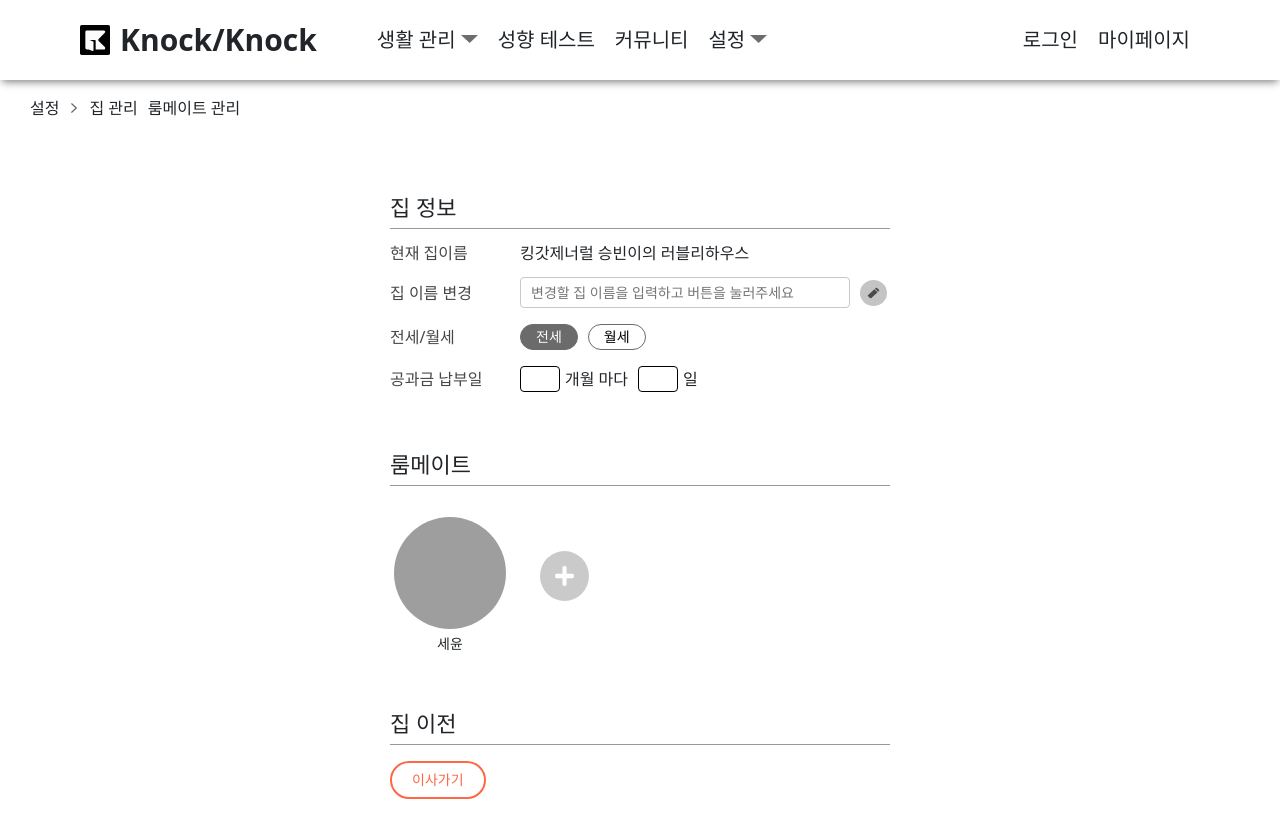
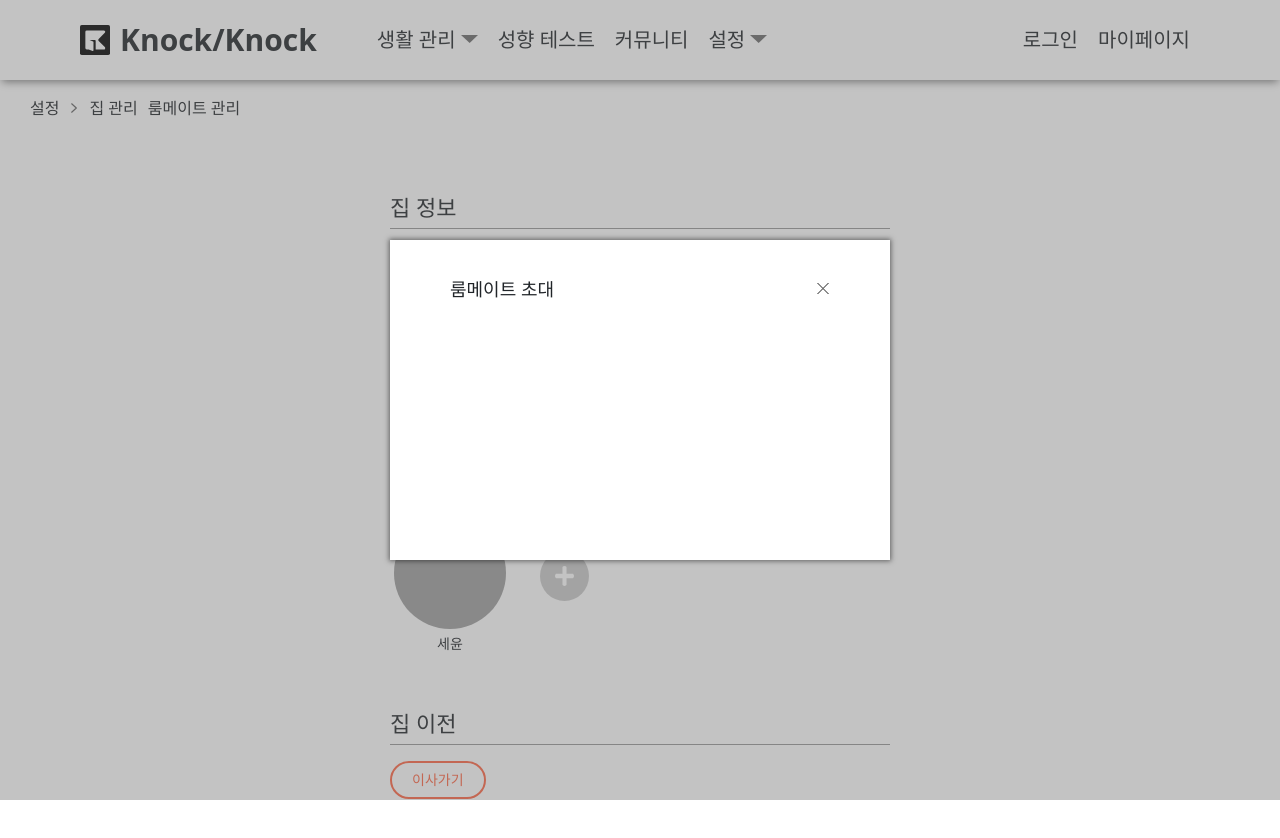
Before and after one commit to piro16knockknock/knockknock_react, a React (Create React App) app: page /setting/myhome_detail in a window 1280 px wide. Shown: the top 838 px of the page. Built offline with nearby package versions, Linux system fonts and the light colour scheme; grey boxes are pictures that could not be loaded; a web font is replaced by a local one.

Commit message:
[REFACTOR] useModal hook 분리

```diff
--- /dev/null
+++ b/src/components/setting/modal-search.jsx
@@ -0,0 +1,27 @@
+import React, { forwardRef } from "react";
+import { ICONS } from "lib/assets";
+import styles from "styles/setting/modal-search.module.css";
+import Modal from "components/modal";
+const ModalHeader = ({ setShow }) => {
+  return (
+    <>
+      <span>룸메이트 초대</span>
+      <img onClick={() => setShow(false)} src={ICONS.CLOSE} alt="close" />
+    </>
+  );
+};
+const ModalSearch = forwardRef(({ data, show = true, setShow }, ref) => {
+  return (
+    <>
+      {show && (
+        <Modal
+          header={<ModalHeader setShow={setShow} />}
+          ref={ref}
+          height="40%"
+        />
+      )}
+    </>
+  );
+});
+
+export default ModalSearch;
--- a/src/components/setting/roommate-carousel.jsx
+++ b/src/components/setting/roommate-carousel.jsx
@@ -3,13 +3,16 @@ import ModalBtn from "components/setting/modal-btn";
 import { ICONS } from "lib/assets";
 import Modal from "components/setting/modal-profile";
 import styles from "styles/setting/roommate_list.module.css";
+import modalBtn from "styles/setting/modal-btn.module.css";
+import useModal from "hook/useModal";
 
 const RoommateCarousel = ({ datas }) => {
   const carouselRef = useRef();
   const [index, setIndex] = useState(0);
-
+  const { modalShow, modal, setModalShow, handleCloseModal } = useModal({
+    className: modalBtn[`button`],
+  });
   const [margin, setMargin] = useState(0);
-  const [modalShow, setModalShow] = useState(false);
   const handleLeft = () => {
     setIndex((p) => p - 1);
     if (index === 0) {
@@ -23,21 +26,6 @@ const RoommateCarousel = ({ datas }) => {
       return;
     }
     setMargin((p) => p - 27);
-  };
-
-  const modal = useRef();
-  const openBtn = useRef();
-
-  const handleCloseModal = (e) => {
-    if (
-      modal.current &&
-      !modal.current.contains(e.target) &&
-      e.target !== openBtn.current
-    ) {
-      console.log("here");
-      setModalShow(false);
-      return;
-    }
   };
 
   useEffect(() => {
@@ -81,11 +69,7 @@ const RoommateCarousel = ({ datas }) => {
               );
             })}
           </div>
-          <ModalBtn
-            ref={openBtn}
-            onClick={() => setModalShow(true)}
-            label="프로필 보기"
-          />
+          <ModalBtn onClick={() => setModalShow(true)} label="프로필 보기" />
         </div>
         <button
           className={
--- /dev/null
+++ b/src/hook/useModal.js
@@ -0,0 +1,21 @@
+import {useState, useRef} from 'react';
+
+const useModal = ({className}) => {
+    const [modalShow, setModalShow] = useState(false);
+
+    const modal = useRef();
+
+    const handleCloseModal = (e) => {
+      if (
+        modal.current &&
+        !modal.current.contains(e.target) &&
+        e.target.className !== className
+      ) {
+        setModalShow(false);
+        return;
+      }
+    };
+    return {modalShow, modal, setModalShow, handleCloseModal};
+};
+
+export default useModal;
--- a/src/pages/mypage/myroommate.jsx
+++ b/src/pages/mypage/myroommate.jsx
@@ -3,25 +3,14 @@ import styles from "styles/mypage/myroommate.module.css";
 import { ICONS } from "lib/assets";
 import { roommateList } from "lib/dummy_roommate";
 import Modal from "components/setting/modal-profile";
+import useModal from "hook/useModal";
 
 const MyRoommate = (props) => {
-  const [modalShow, setModalShow] = useState(false);
   const [datas, setDatas] = useState([]);
   const [index, setIndex] = useState(0);
-
-  const modal = useRef();
-  const openBtn = useRef();
-
-  const handleCloseModal = (e) => {
-    if (
-      modal.current &&
-      !modal.current.contains(e.target) &&
-      e.target.className !== styles[`info-edit-btn`]
-    ) {
-      setModalShow(false);
-      return;
-    }
-  };
+  const { modalShow, modal, setModalShow, handleCloseModal } = useModal({
+    className: styles[`info-edit-btn`],
+  });
 
   useEffect(() => {
     setDatas(roommateList);
--- a/src/pages/setting/myhome_detail.jsx
+++ b/src/pages/setting/myhome_detail.jsx
@@ -6,12 +6,14 @@ import { ICONS } from "lib/assets";
 import SelectBox from "components/setting/select-box";
 import DateInput from "components/setting/date-input";
 import { useNavigate } from "react-router-dom";
+import Modal from "components/setting/modal-search";
 const MyHomeDetail = (props) => {
   const navigate = useNavigate();
   const [category, setCategory] = useState("전세");
   return (
     <>
       <SideMenu {...setting} />
+      <Modal />
       <section className={styles[`container`]}>
         <section>
           <h3 className={styles[`title`]}>집 정보</h3>
```
Also changed, not shown: src/styles/setting/modal-search.module.css (added).
